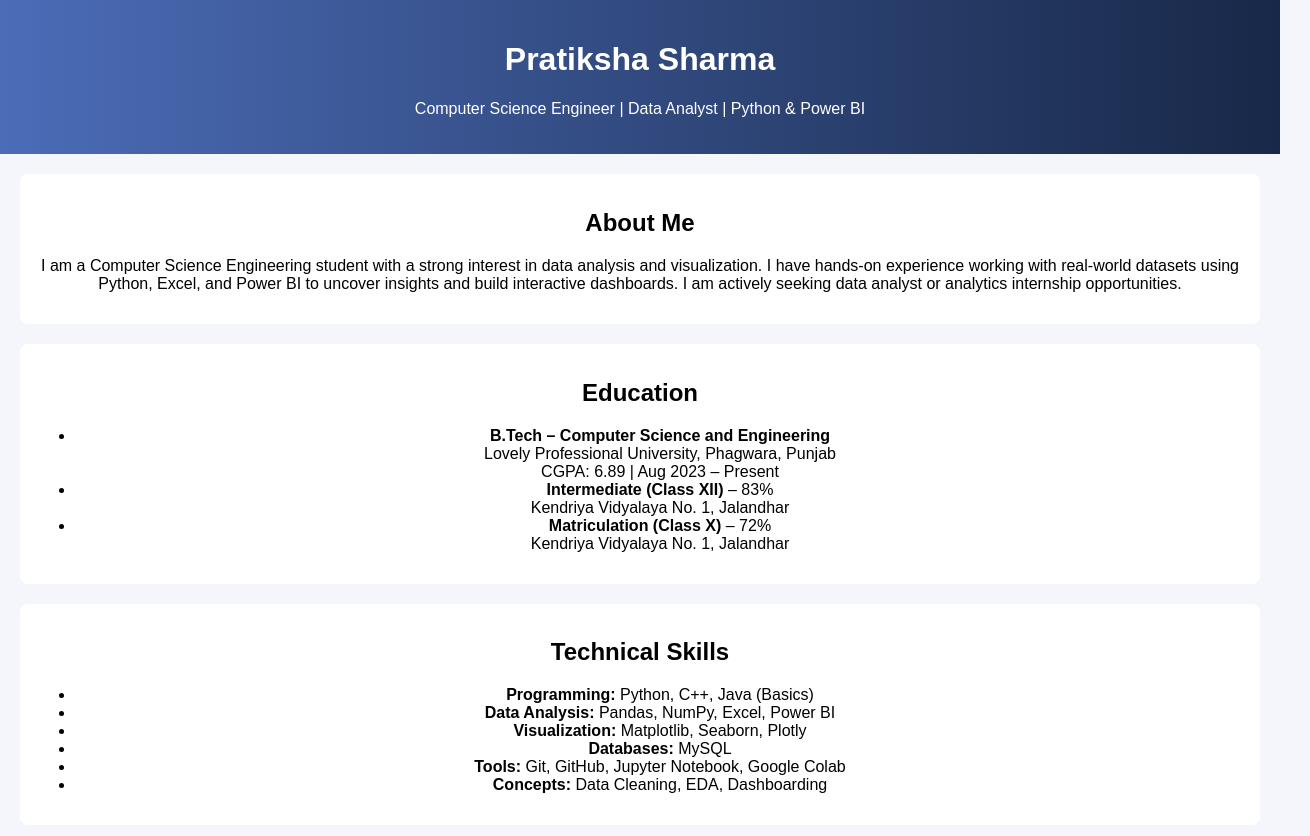
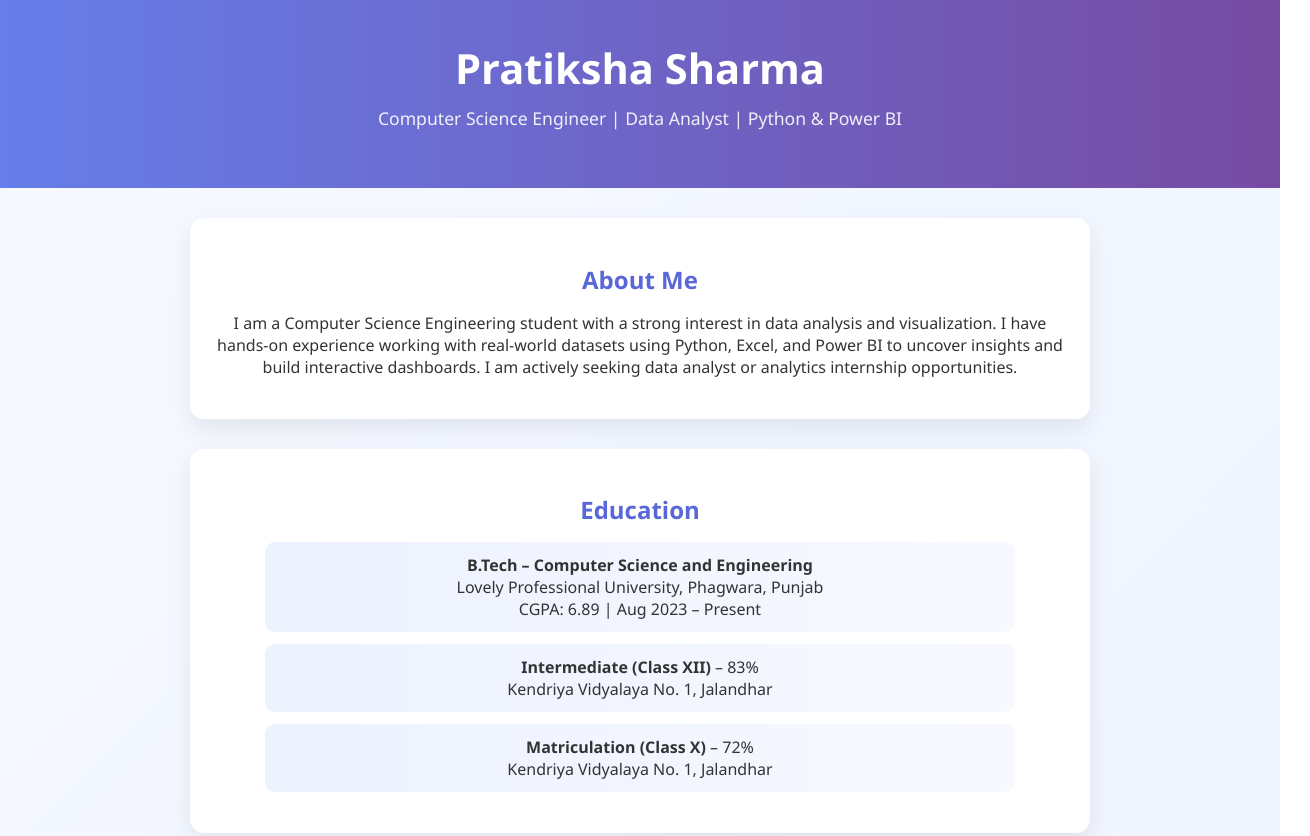
Before and after one commit to pratiksha290/PORTFOLIO, a plain HTML site: page index.html in a window 1280 px wide. Shown: the top 836 px of the page, 1310 px wide, since content can reach past the window. Drawn offline with Linux system fonts and the light colour scheme.

Commit message:
Adjust alignment

```diff
--- a/style.css
+++ b/style.css
@@ -1,61 +1,102 @@
-body {
-  font-family: Arial;
-  margin: 0;
-  padding: 0;
-  text-align: center;
+* {
+  box-sizing: border-box;
 }
 
-header {
-  background: #222;
-  color: white;
-  padding: 20px;
+body {
+  margin: 0;
+  font-family: "Segoe UI", Arial, sans-serif;
+  background: linear-gradient(135deg, #f6f9ff, #e9f0ff);
+  text-align: center;
+  color: #333;
 }
 
-section {
-  margin: 20px;
+/* Header */
+header {
+  background: linear-gradient(90deg, #667eea, #764ba2);
+  color: white;
+  padding: 40px 20px;
+  animation: fadeInDown 1.5s ease;
 }
 
-footer {
-  background: #eee;
-  padding: 10px;
+header h1 {
+  margin: 0;
+  font-size: 2.6rem;
 }
 
-
-
-footer {
-    text-align: center;
-    background-color: #eee;
-    padding: 15px;
-    position: relative;
-    bottom: 0;
-    width: 100%;
+header p {
+  margin-top: 10px;
+  font-size: 1.1rem;
+  opacity: 0.9;
 }
 
-
-body {
-    background-color: #f4f6fb;
+/* Sections */
+section {
+  background: #fff;
+  max-width: 900px;
+  margin: 30px auto;
+  padding: 25px;
+  border-radius: 14px;
+  box-shadow: 0 10px 25px rgba(0,0,0,0.08);
+  animation: fadeInUp 1.2s ease;
 }
 
-header {
-    background: linear-gradient(90deg, #4b6cb7, #182848);
-    animation: fadeIn 2s ease-in;
+section h2 {
+  color: #5a67d8;
+  margin-bottom: 15px;
 }
 
-section {
-    background-color: white;
-    border-radius: 8px;
-    padding: 15px;
-    margin: 20px;
+/* Lists */
+ul {
+  list-style: none;
+  padding: 0;
 }
 
+ul li {
+  margin: 12px auto;
+  padding: 12px;
+  background: linear-gradient(90deg, #edf2ff, #f7f9ff);
+  border-radius: 10px;
+  max-width: 750px;
+}
 
-@keyframes fadeIn {
+/* Links */
+a {
+  color: #667eea;
+  text-decoration: none;
+  font-weight: bold;
+}
+
+a:hover {
+  text-decoration: underline;
+}
+
+/* Footer */
+footer {
+  background: linear-gradient(90deg, #764ba2, #667eea);
+  color: white;
+  padding: 15px;
+  margin-top: 40px;
+}
+
+/* Animations */
+@keyframes fadeInDown {
   from {
     opacity: 0;
-        transform: translateY(-20px);
+    transform: translateY(-30px);
   }
   to {
     opacity: 1;
     transform: translateY(0);
   }
 }
+
+@keyframes fadeInUp {
+  from {
+    opacity: 0;
+    transform: translateY(30px);
+  }
+  to {
+    opacity: 1;
+    transform: translateY(0);
+  }
+}
```
Lines whose indentation alone changed are shown as unchanged.
